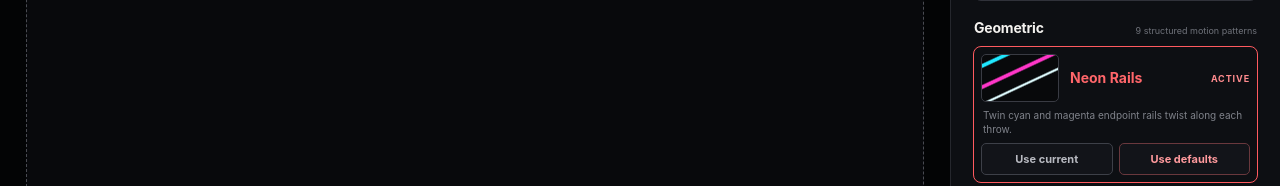
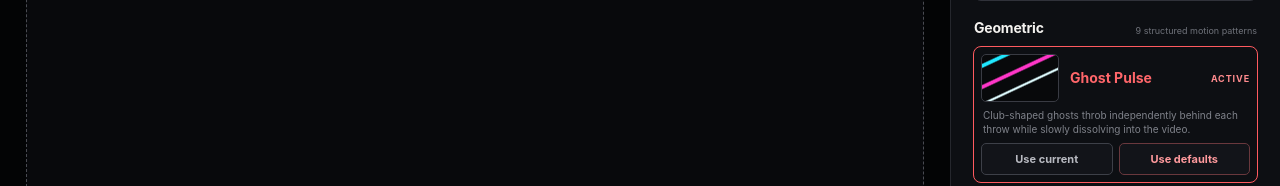
Before and after one commit to bemilbandin-ops/JUGGOZ, a React (Vite) app: page / in a window 1280 px wide. Shown: the part 149-335 px from the top of the page. Built offline with nearby package versions, Linux system fonts and the light colour scheme.

Commit message:
Rename Neon Rails replacement to Ghost Pulse

```diff
--- a/src/pixelPoiPatterns.ts
+++ b/src/pixelPoiPatterns.ts
@@ -26,7 +26,7 @@ export type PatternPreset = {
 };
 
 export const PATTERN_PRESETS: PatternPreset[] = [
-  { id: 'neon-rails', name: 'Neon Rails', category: 'geometric', geometry: 'dual endpoint splines', description: 'Twin cyan and magenta endpoint rails twist along each throw.' },
+  { id: 'neon-rails', name: 'Ghost Pulse', category: 'geometric', geometry: 'breathing club afterimages', description: 'Club-shaped ghosts throb independently behind each throw while slowly dissolving into the video.' },
   { id: 'prism-ribbon', name: 'Prism Ribbon', category: 'geometric', geometry: 'open trajectory mesh', description: 'A tapered stained-glass ribbon follows the translated flight path.' },
   { id: 'chromatic-echoes', name: 'Chromatic Echoes', category: 'geometric', geometry: 'discrete pose stamps', description: 'Separated club silhouettes preserve the real rotation of the throw.' },
   { id: 'electric-comets', name: 'Electric Comets', category: 'geometric', geometry: 'endpoint particles', description: 'Independent electrical branches shed from both moving endpoints.' },
```
